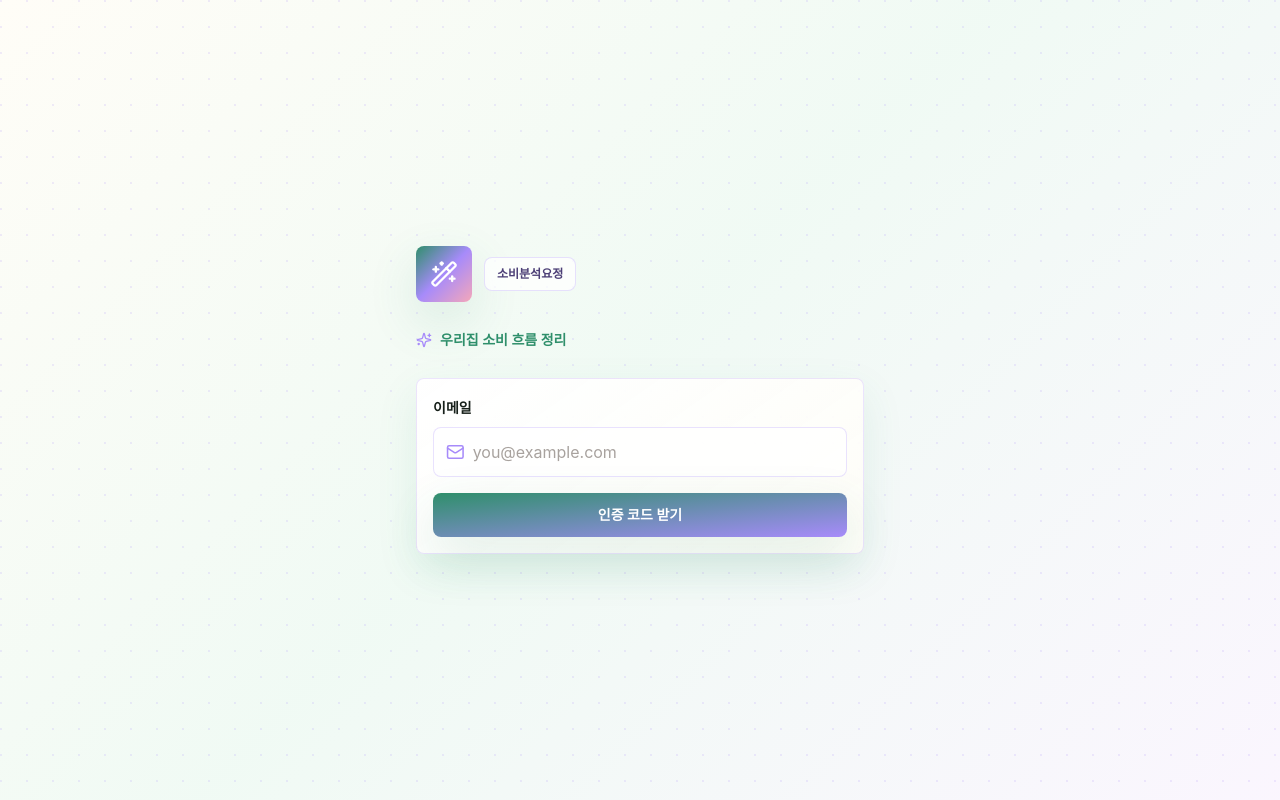
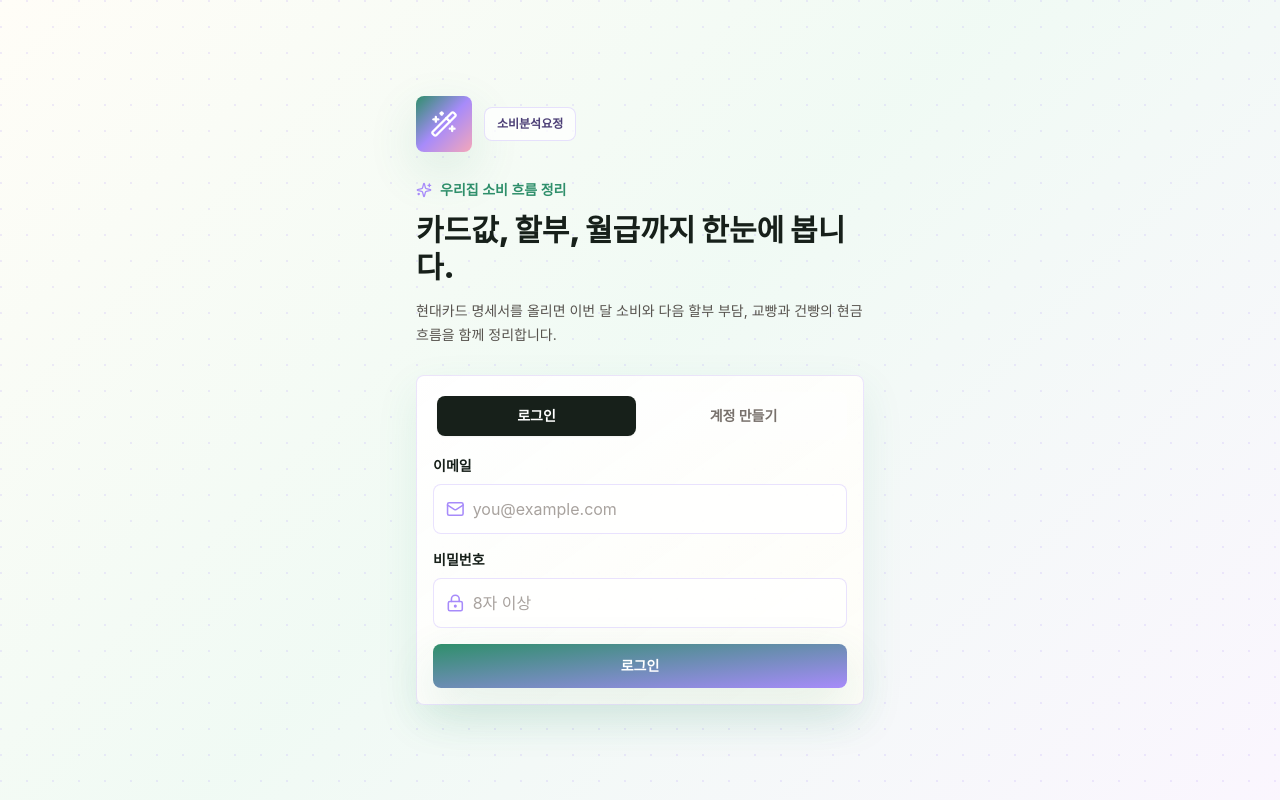
Before and after one commit to Ella-ki/spending-analysis-fairy, a React (Vite) app: page /upload in a window 1280 px wide. Built offline with nearby package versions, Linux system fonts and the light colour scheme; no server answers.

Commit message:
Use password auth for PWA login

```diff
--- a/src/features/auth/AuthPage.tsx
+++ b/src/features/auth/AuthPage.tsx
@@ -1,83 +1,41 @@
-import { FormEvent, useEffect, useState } from "react";
-import { KeyRound, Mail, Sparkles, WandSparkles } from "lucide-react";
+import { FormEvent, useState } from "react";
+import { LockKeyhole, Mail, Sparkles, WandSparkles } from "lucide-react";
 import { Button } from "../../shared/components/Button";
 import { useAuth } from "./AuthProvider";
 
-type AuthStep = "email" | "code";
-type AuthStatus = "idle" | "sending" | "sent" | "verifying";
-
-const RESEND_COOLDOWN_SECONDS = 60;
+type AuthMode = "signin" | "signup";
+type AuthStatus = "idle" | "submitting";
 
 export function AuthPage() {
-  const { signInWithEmail, verifyEmailOtp } = useAuth();
+  const { signInWithPassword, signUpWithPassword } = useAuth();
+  const [mode, setMode] = useState<AuthMode>("signin");
   const [email, setEmail] = useState("");
-  const [token, setToken] = useState("");
-  const [step, setStep] = useState<AuthStep>("email");
+  const [password, setPassword] = useState("");
   const [status, setStatus] = useState<AuthStatus>("idle");
   const [error, setError] = useState<string | null>(null);
-  const [resendSecondsLeft, setResendSecondsLeft] = useState(0);
+  const [success, setSuccess] = useState<string | null>(null);
 
-  useEffect(() => {
-    if (resendSecondsLeft <= 0) {
-      return;
-    }
-
-    const timer = window.setTimeout(() => {
-      setResendSecondsLeft((current) => Math.max(current - 1, 0));
-    }, 1000);
-
-    return () => window.clearTimeout(timer);
-  }, [resendSecondsLeft]);
-
-  async function handleEmailSubmit(event: FormEvent<HTMLFormElement>) {
+  async function handleSubmit(event: FormEvent<HTMLFormElement>) {
     event.preventDefault();
     setError(null);
-    setStatus("sending");
+    setSuccess(null);
+    setStatus("submitting");
 
     try {
-      await signInWithEmail(email.trim());
-      setStep("code");
-      setStatus("sent");
-      setResendSecondsLeft(RESEND_COOLDOWN_SECONDS);
+      if (mode === "signin") {
+        await signInWithPassword(email.trim(), password);
+      } else {
+        await signUpWithPassword(email.trim(), password);
+        setSuccess("계정이 만들어졌어요. 이메일 확인 설정이 켜져 있다면 Supabase에서 확인을 완료해 주세요.");
+      }
     } catch (caught) {
+      setError(caught instanceof Error ? caught.message : "로그인 처리 중 문제가 생겼어요.");
+    } finally {
       setStatus("idle");
-      setError(caught instanceof Error ? caught.message : "인증 코드를 보낼 수 없습니다.");
     }
   }
 
-  async function handleCodeSubmit(event: FormEvent<HTMLFormElement>) {
-    event.preventDefault();
-    setError(null);
-    setStatus("verifying");
-
-    try {
-      await verifyEmailOtp(email.trim(), token.replace(/\D/g, ""));
-    } catch (caught) {
-      setStatus("sent");
-      setError(caught instanceof Error ? caught.message : "인증 코드를 확인할 수 없습니다.");
-    }
-  }
-
-  async function resendCode() {
-    if (resendSecondsLeft > 0) {
-      return;
-    }
-
-    setError(null);
-    setStatus("sending");
-
-    try {
-      await signInWithEmail(email.trim());
-      setToken("");
-      setStatus("sent");
-      setResendSecondsLeft(RESEND_COOLDOWN_SECONDS);
-    } catch (caught) {
-      setStatus("sent");
-      setError(caught instanceof Error ? caught.message : "인증 코드를 다시 보낼 수 없습니다.");
-    }
-  }
-
-  const isResendDisabled = status === "sending" || resendSecondsLeft > 0;
+  const isSubmitting = status === "submitting";
 
   return (
     <main className="fairy-app-bg flex min-h-dvh items-center px-5 py-10 text-ink dark:text-stone-50">
@@ -86,21 +44,57 @@ export function AuthPage() {
           <div className="flex h-14 w-14 items-center justify-center rounded-lg bg-gradient-to-br from-mint via-lavender to-petal text-white shadow-fairy">
             <WandSparkles className="h-7 w-7" aria-hidden />
           </div>
-          <div className="fairy-chip rounded-lg px-3 py-2 text-xs font-bold">
-            소비분석요정
-          </div>
+          <div className="fairy-chip rounded-lg px-3 py-2 text-xs font-bold">소비분석요정</div>
         </div>
 
-        <div>
+        <div className="space-y-3">
           <p className="flex items-center gap-2 text-sm font-semibold text-mint">
             <Sparkles className="h-4 w-4 text-lavender" aria-hidden />
             우리집 소비 흐름 정리
           </p>
+          <h1 className="text-3xl font-black leading-tight text-ink dark:text-stone-50">
+            카드값, 할부, 월급까지 한눈에 봅니다.
+          </h1>
+          <p className="text-sm leading-6 text-stone-600 dark:text-stone-300">
+            현대카드 명세서를 올리면 이번 달 소비와 다음 할부 부담, 교빵과 건빵의 현금흐름을 함께 정리합니다.
+          </p>
         </div>
 
-        {step === "email" ? (
-          <form onSubmit={handleEmailSubmit} className="fairy-card rounded-lg border p-4">
-            <label className="text-sm font-semibold" htmlFor="email">
+        <form onSubmit={handleSubmit} className="fairy-card rounded-lg border p-4">
+          <div className="grid grid-cols-2 gap-2 rounded-lg bg-white/55 p-1 dark:bg-neutral-950/55">
+            <button
+              type="button"
+              onClick={() => {
+                setMode("signin");
+                setError(null);
+                setSuccess(null);
+              }}
+              className={`min-h-10 rounded-lg text-sm font-bold transition ${
+                mode === "signin"
+                  ? "bg-ink text-white shadow-sm dark:bg-stone-100 dark:text-ink"
+                  : "text-stone-500 hover:text-ink dark:text-stone-300 dark:hover:text-white"
+              }`}
+            >
+              로그인
+            </button>
+            <button
+              type="button"
+              onClick={() => {
+                setMode("signup");
+                setError(null);
+                setSuccess(null);
+              }}
+              className={`min-h-10 rounded-lg text-sm font-bold transition ${
+                mode === "signup"
+                  ? "bg-ink text-white shadow-sm dark:bg-stone-100 dark:text-ink"
+                  : "text-stone-500 hover:text-ink dark:text-stone-300 dark:hover:text-white"
+              }`}
+            >
+              계정 만들기
+            </button>
+          </div>
+
+          <label className="mt-4 block text-sm font-semibold" htmlFor="email">
             이메일
           </label>
           <div className="mt-2 flex items-center gap-2 rounded-lg border border-lavender/25 bg-white/70 px-3 dark:border-lavender/20 dark:bg-neutral-950/70">
@@ -117,75 +111,41 @@ export function AuthPage() {
             />
           </div>
 
-            <Button className="mt-4 w-full" type="submit" disabled={status === "sending"}>
-              {status === "sending" ? "인증 코드 보내는 중" : "인증 코드 받기"}
-            </Button>
-
-            {error ? <ErrorMessage message={error} /> : null}
-          </form>
-        ) : (
-          <form onSubmit={handleCodeSubmit} className="fairy-card rounded-lg border p-4">
-            <div className="rounded-lg border border-lavender/20 bg-white/65 p-3 text-sm text-stone-600 dark:bg-neutral-950/65 dark:text-stone-300">
-              <span className="font-semibold text-ink dark:text-stone-50">{email}</span> 로 보낸 6자리 코드를 입력해 주세요.
-            </div>
-
-            <label className="mt-4 block text-sm font-semibold" htmlFor="token">
-              인증 코드
+          <label className="mt-4 block text-sm font-semibold" htmlFor="password">
+            비밀번호
           </label>
           <div className="mt-2 flex items-center gap-2 rounded-lg border border-lavender/25 bg-white/70 px-3 dark:border-lavender/20 dark:bg-neutral-950/70">
-              <KeyRound className="h-5 w-5 text-lavender" aria-hidden />
+            <LockKeyhole className="h-5 w-5 text-lavender" aria-hidden />
             <input
-                id="token"
-                type="text"
+              id="password"
+              type="password"
               required
-                inputMode="numeric"
-                autoComplete="one-time-code"
-                pattern="[0-9]{6}"
-                maxLength={6}
-                value={token}
-                onChange={(event) => setToken(event.target.value.replace(/\D/g, "").slice(0, 6))}
-                placeholder="123456"
-                className="min-h-12 w-full bg-transparent text-center text-2xl font-bold tracking-[0.35em] outline-none placeholder:text-stone-300"
+              minLength={8}
+              autoComplete={mode === "signin" ? "current-password" : "new-password"}
+              value={password}
+              onChange={(event) => setPassword(event.target.value)}
+              placeholder="8자 이상"
+              className="min-h-12 w-full bg-transparent text-base outline-none placeholder:text-stone-400"
             />
           </div>
 
-            <Button className="mt-4 w-full" type="submit" disabled={status === "verifying" || token.length !== 6}>
-              {status === "verifying" ? "확인 중" : "로그인하기"}
+          <Button className="mt-4 w-full" type="submit" disabled={isSubmitting}>
+            {isSubmitting ? "처리 중" : mode === "signin" ? "로그인" : "계정 만들기"}
           </Button>
 
-            <div className="mt-3 grid grid-cols-2 gap-2">
-              <button
-                type="button"
-                onClick={resendCode}
-                disabled={isResendDisabled}
-                className="min-h-10 rounded-lg border border-lavender/25 bg-white/70 px-3 text-sm font-semibold text-ink disabled:opacity-50 dark:bg-neutral-950/70 dark:text-stone-50"
-              >
-                {status === "sending"
-                  ? "재전송 중"
-                  : resendSecondsLeft > 0
-                    ? `${resendSecondsLeft}초 후 재전송`
-                    : "코드 다시 받기"}
-              </button>
-              <button
-                type="button"
-                onClick={() => {
-                  setStep("email");
-                  setStatus("idle");
-                  setToken("");
-                  setError(null);
-                  setResendSecondsLeft(0);
-                }}
-                className="min-h-10 rounded-lg border border-lavender/25 bg-white/70 px-3 text-sm font-semibold text-ink dark:bg-neutral-950/70 dark:text-stone-50"
-              >
-                이메일 바꾸기
-              </button>
-            </div>
-
+          {success ? <SuccessMessage message={success} /> : null}
           {error ? <ErrorMessage message={error} /> : null}
         </form>
-        )}
       </section>
     </main>
+  );
+}
+
+function SuccessMessage({ message }: { message: string }) {
+  return (
+    <p className="mt-3 rounded-lg bg-emerald-50 p-3 text-sm font-medium text-emerald-800 dark:bg-emerald-950 dark:text-emerald-100">
+      {message}
+    </p>
   );
 }
 
--- a/src/features/auth/AuthProvider.tsx
+++ b/src/features/auth/AuthProvider.tsx
@@ -6,8 +6,8 @@ import { supabase } from "../../lib/supabase";
 type AuthContextValue = {
   session: Session | null;
   isLoading: boolean;
-  signInWithEmail: (email: string) => Promise<void>;
-  verifyEmailOtp: (email: string, token: string) => Promise<void>;
+  signInWithPassword: (email: string, password: string) => Promise<void>;
+  signUpWithPassword: (email: string, password: string) => Promise<void>;
   signOut: () => Promise<void>;
 };
 
@@ -49,23 +49,20 @@ export function AuthProvider({ children }: AuthProviderProps) {
     () => ({
       session,
       isLoading,
-      async signInWithEmail(email: string) {
-        const { error } = await supabase.auth.signInWithOtp({
+      async signInWithPassword(email: string, password: string) {
+        const { error } = await supabase.auth.signInWithPassword({
           email,
-          options: {
-            shouldCreateUser: true,
-          },
+          password,
         });
 
         if (error) {
           throw error;
         }
       },
-      async verifyEmailOtp(email: string, token: string) {
-        const { error } = await supabase.auth.verifyOtp({
+      async signUpWithPassword(email: string, password: string) {
+        const { error } = await supabase.auth.signUp({
           email,
-          token,
-          type: "email",
+          password,
         });
 
         if (error) {
```
Lines whose indentation alone changed are shown as unchanged.
